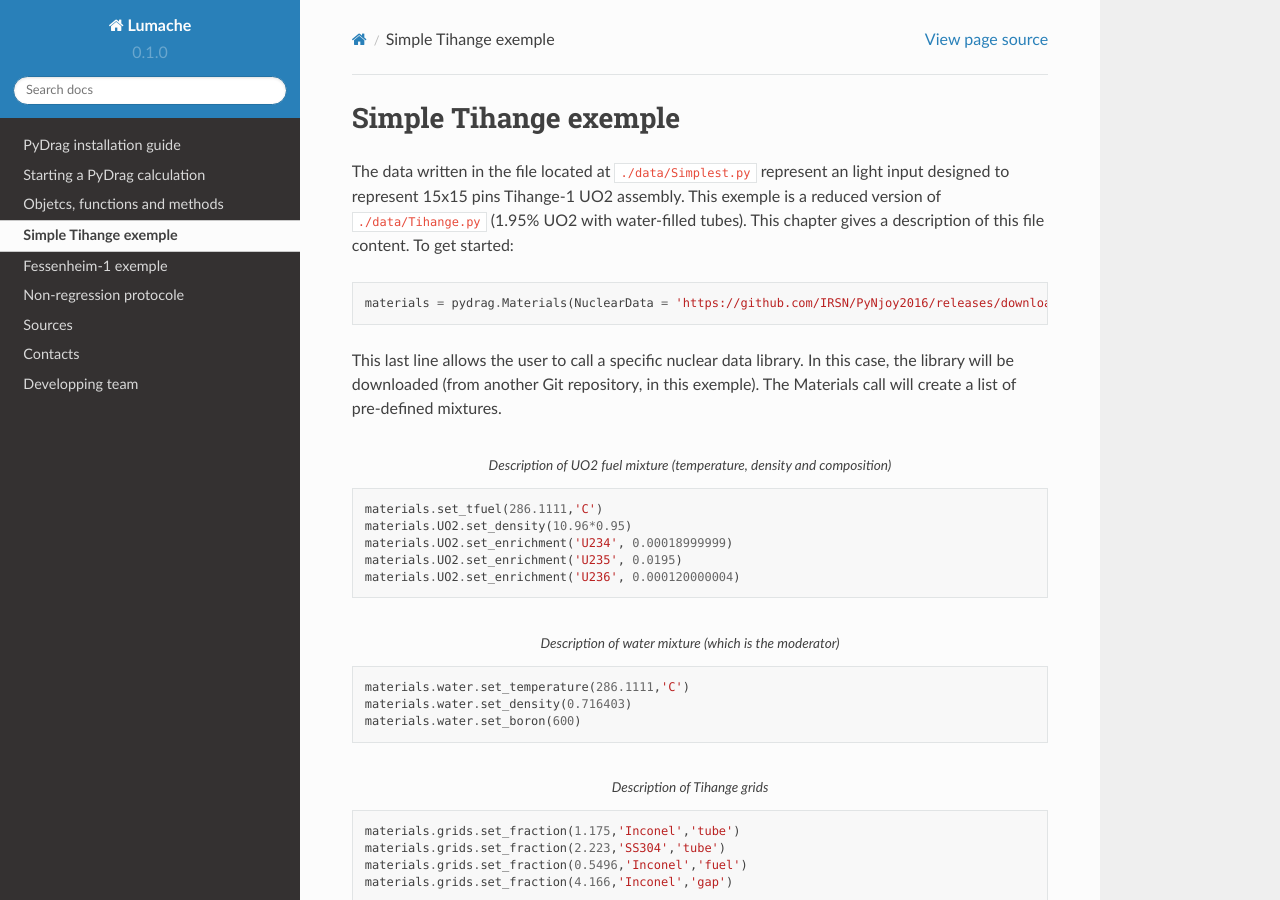
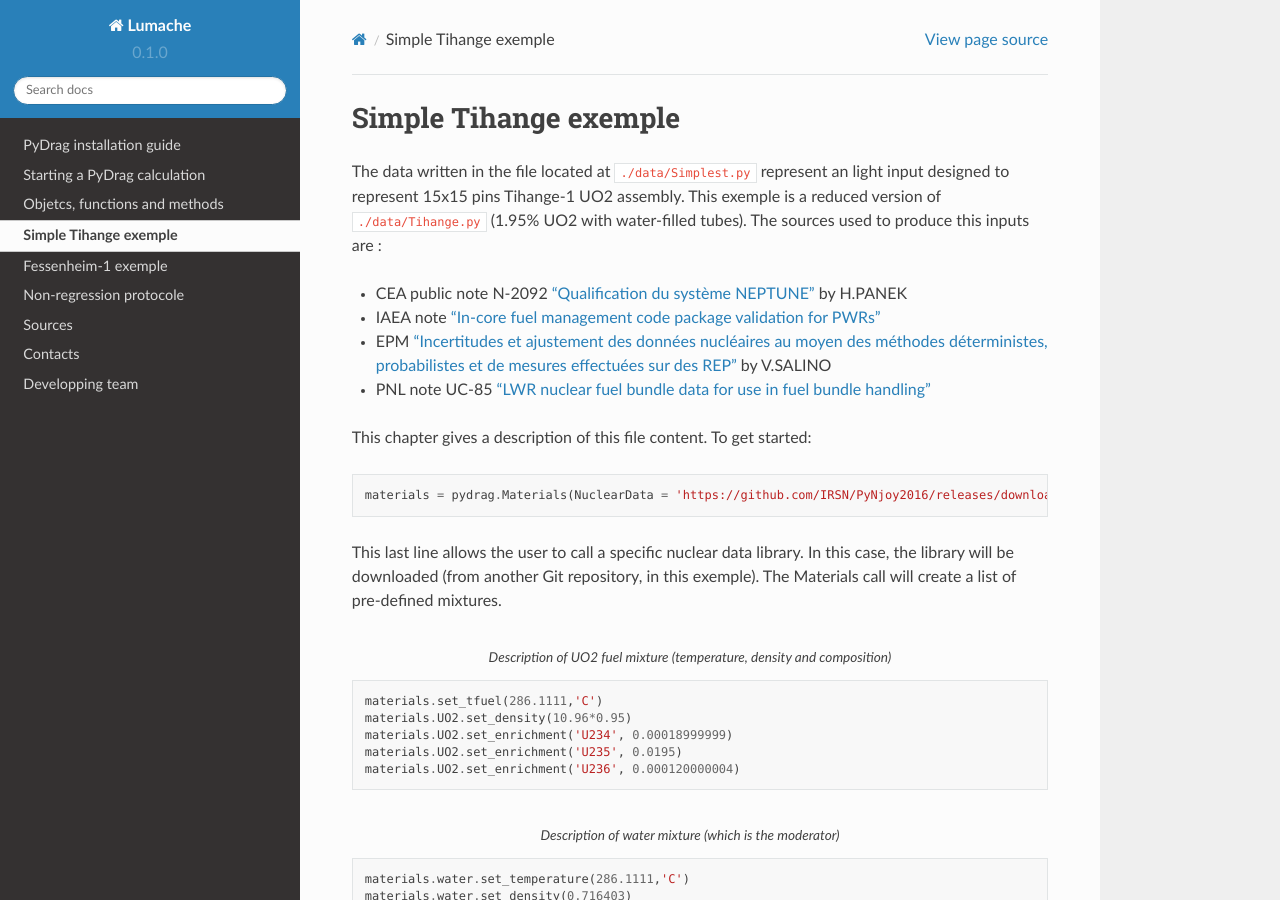
Before and after one commit to Ben105m/rtd-tutorial, a Sphinx documentation site: the page built from docs/source/exemple0.rst, in a window 1280 px wide and 900 px high. Built offline with Sphinx 7.4.7 and the Read the Docs theme 2.0.0, drawn with Linux system fonts in a browser that asks for light colours.

Commit message:
Update exemple0.rst

```diff
--- a/docs/source/exemple0.rst
+++ b/docs/source/exemple0.rst
@@ -6,6 +6,13 @@
 
 The data written in the file located at :file:`./data/Simplest.py` represent an light input designed to represent 15x15 pins Tihange-1 UO2 assembly.
 This exemple is a reduced version of :file:`./data/Tihange.py` (1.95% UO2 with water-filled tubes).
+The sources used to produce this inputs are :
+
+- CEA public note N-2092 `"Qualification du système NEPTUNE" <https://inis.iaea.org/collection/NCLCollectionStore/_Public/11/511/11511367.pdf>`_ by H.PANEK
+- IAEA note `"In-core fuel management code package validation for PWRs" <https://inis.iaea.org/collection/NCLCollectionStore/_Public/26/077/26077395.pdf>`_
+- EPM `"Incertitudes et ajustement des données nucléaires au moyen des méthodes déterministes, probabilistes et de mesures effectuées sur des REP" <https://publications.polymtl.ca/10545/>`_ by V.SALINO
+- PNL note UC-85 `"LWR nuclear fuel bundle data for use in fuel bundle handling" <https://www.osti.gov/servlets/purl/5856990>`_
+
 This chapter gives a description of this file content. To get started::
 
   materials = pydrag.Materials(NuclearData = 'https://github.com/IRSN/PyNjoy2016/releases/download/JEFF-3.x/drglibJEFF-3.1.1')
```
